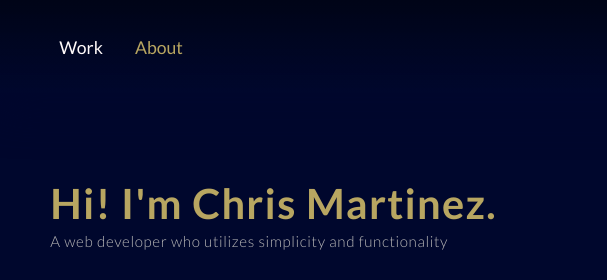
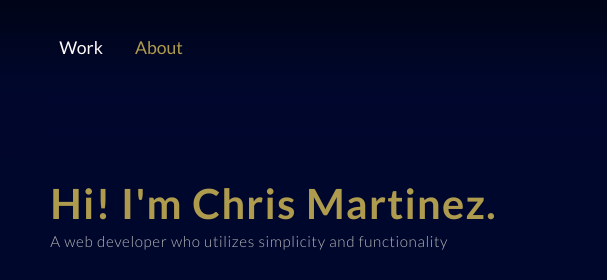
Before and after one commit to chrisMartinezDeveloper/portfolio-site, a website built with Parcel: page index.html in a window 1280 px wide. Shown: the top 280 px of the page, 0-607 px from the left. Built offline with nearby package versions, Linux system fonts and the light colour scheme.

Commit message:
Gold Update

```diff
--- a/src/css/style.css
+++ b/src/css/style.css
@@ -1,5 +1,5 @@
 :root {
-  --color-gold: #b8a661;
+  --color-gold: #af9b4e;
   --color-offwhite: #fffafa;
   --color-navy: #00072d;
   --color-gray: #b8b8b8;
```
